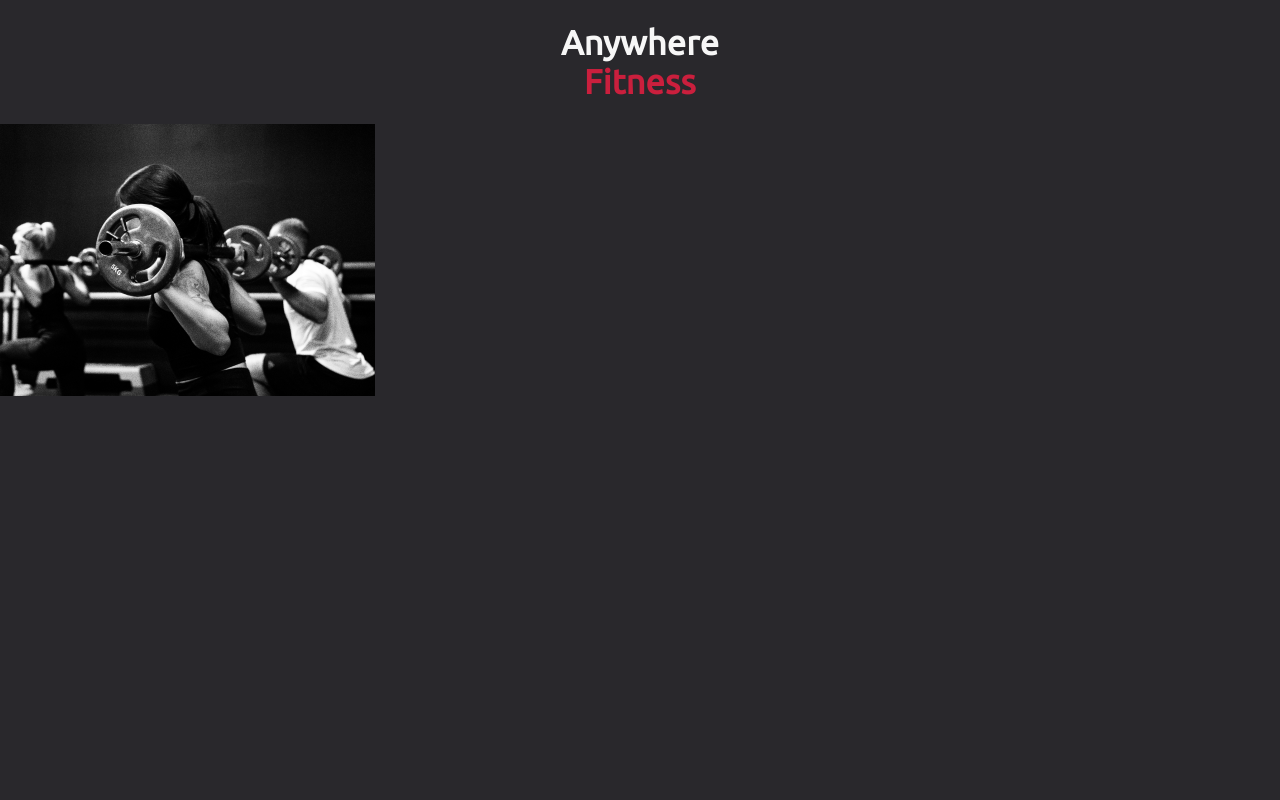
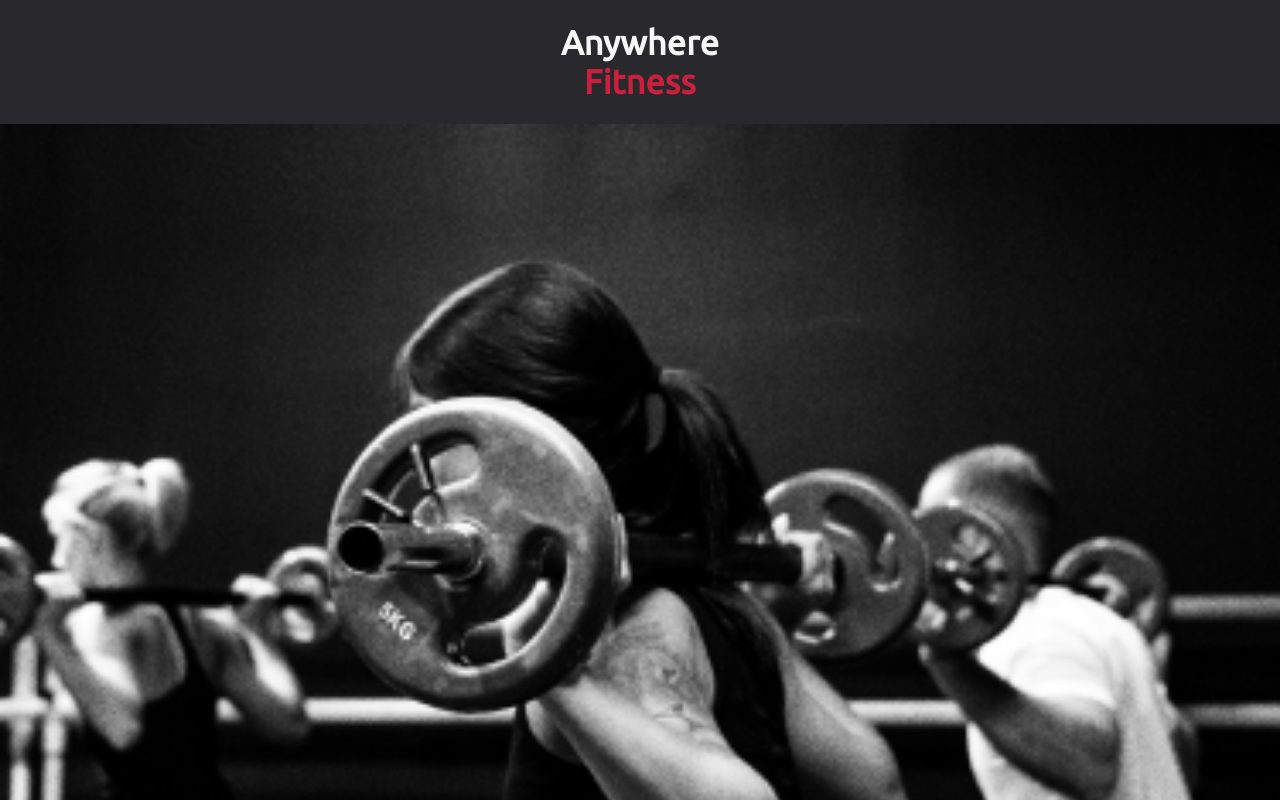
Before and after one commit to rbabaci1/Anywhere-Fitness, a React (Create React App) app in the folder anywhere-fitness/: page / in a window 1280 px wide. Shown: the top 800 px of the page. Built offline with nearby package versions, Linux system fonts and the light colour scheme.

Commit message:
add style to the LandingPage

```diff
--- a/anywhere-fitness/src/Pages/LandingPage/LandingPage.js
+++ b/anywhere-fitness/src/Pages/LandingPage/LandingPage.js
@@ -1,13 +1,36 @@
 import React from 'react';
+import styled from 'styled-components';
 
 import Logo from '../../ReusableComponents/Logo';
 import landingPageImage from '../Images/landingPageImage.png';
 
+const LandingPageContainer = styled.div`
+  display: flex;
+  flex-direction: column;
+  align-items: center;
+
+  img {
+    width: 100%;
+  }
+  h4 {
+    width: 343px;
+    font-size: 17px;
+    font-weight: 500;
+    color: #f7f7f7;
+    line-height: 20px;
+    letter-spacing: 0.36px;
+    text-align: center;
+  }
+`;
+
 export default function LandingPage() {
   return (
-    <div>
+    <LandingPageContainer>
       <Logo />
+
       <img src={landingPageImage} alt='Athletes working out.' />
-    </div>
+
+      <h4>Attend classes that are run by local instructors, anywhere!</h4>
+    </LandingPageContainer>
   );
 }
```
